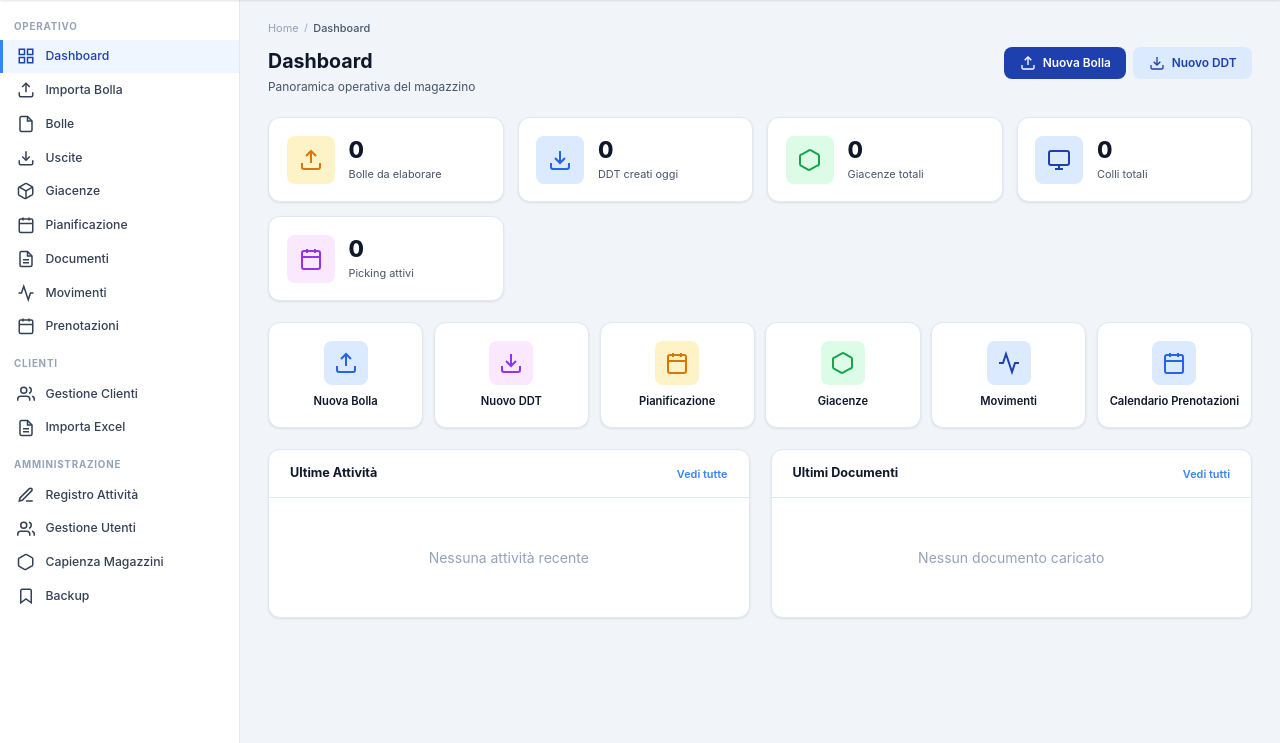
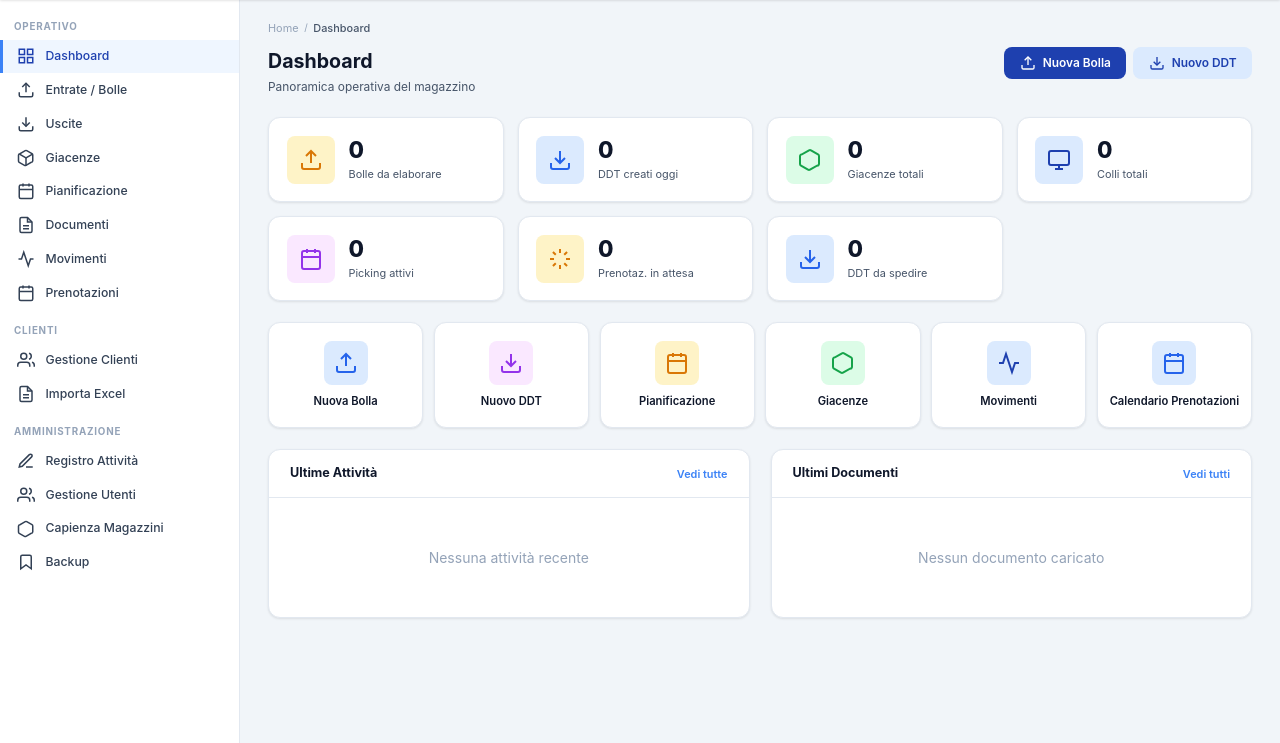
Before and after one commit to sso-spiece-girls/Logistic_hub, a Flask app: page / in a window 1280 px wide. Shown: the part 57-800 px from the top of the page. Run offline with Flask 3, Linux system fonts and the light colour scheme; a user stored in the database is signed in; some libraries are stand-ins or nearby versions.

Commit message:
Bug fix e UX: overlap capienza, API Picking, login notifiche, SW network-first, OCR cleanup e health endpoint

```diff
--- a/logistic_hub/main.py
+++ b/logistic_hub/main.py
@@ -148,6 +148,10 @@ def create_app():
     def ping():
         return "pong", 200, {"Content-Type": "text/plain"}
 
+    @app.route("/health")
+    def health():
+        return {"status": "ok"}, 200
+
     @app.after_request
     def add_cache_headers(response):
         if response.content_type and "text/" in response.content_type:
--- a/logistic_hub/routes/api.py
+++ b/logistic_hub/routes/api.py
@@ -33,7 +33,8 @@ def cambia_stato(entity, entity_id):
         return jsonify({"error": "Oggetto non trovato"}), 404
 
     obj.stato = nuovo_stato
-    obj.updated_at = db.func.now()
+    if hasattr(obj, 'updated_at'):
+        obj.updated_at = db.func.now()
     db.session.commit()
 
     return jsonify({
--- a/logistic_hub/routes/dashboard.py
+++ b/logistic_hub/routes/dashboard.py
@@ -1,7 +1,7 @@
 from datetime import datetime, timezone
 from flask import Blueprint, render_template, redirect, url_for
 from flask_login import login_required, current_user
-from models import Bolla, DDT, Giacenza, Picking, Activity, Documento, Notification, db
+from models import Bolla, DDT, Giacenza, Picking, Prenotazione, Activity, Documento, Notification, db
 from sqlalchemy import select, func
 
 dashboard = Blueprint("dashboard", __name__)
@@ -22,10 +22,12 @@ def index():
             select(func.coalesce(func.sum(Giacenza.quantita), 0)).select_from(Giacenza).scalar_subquery(),
             select(func.coalesce(func.sum(Giacenza.colli), 0)).select_from(Giacenza).scalar_subquery(),
             select(func.count()).select_from(Picking).where(Picking.stato.in_(["aperto", "in_corso"])).scalar_subquery(),
+            select(func.count()).select_from(DDT).where(DDT.stato == "pronto").scalar_subquery(),
+            select(func.count()).select_from(Prenotazione).where(Prenotazione.stato == "in_attesa").scalar_subquery(),
         )
     ).one()
 
-    bolle_da_elaborare, ddt_oggi, giacenze_totali, colli_totali, picking_attivi = row
+    bolle_da_elaborare, ddt_oggi, giacenze_totali, colli_totali, picking_attivi, ddt_pronti, prenotazioni_in_attesa = row
 
     ultime_attivita = Activity.query.order_by(Activity.created_at.desc()).limit(10).all()
     ultimi_documenti = Documento.query.order_by(Documento.created_at.desc()).limit(5).all()
@@ -41,6 +43,8 @@ def index():
         giacenze_totali=int(giacenze_totali),
         colli_totali=int(colli_totali),
         picking_attivi=picking_attivi,
+        ddt_pronti=ddt_pronti,
+        prenotazioni_in_attesa=prenotazioni_in_attesa,
         ultime_attivita=ultime_attivita,
         ultimi_documenti=ultimi_documenti,
         notifiche_non_lette=notifiche_non_lette,
--- a/logistic_hub/routes/entrate.py
+++ b/logistic_hub/routes/entrate.py
@@ -215,11 +215,47 @@ def _pulisci_ocr_task(task_id):
 
 
 def _pulisci_vecchie_task():
+    import os as _os
+    ora = datetime.now(timezone.utc).timestamp()
     with _ocr_tasks_lock:
-        ora = datetime.now(timezone.utc).timestamp()
         da_rimuovere = [tid for tid, t in _ocr_tasks.items() if t.get("status") in ("completed", "error") and ora - t.get("ts", 0) > 3600]
         for tid in da_rimuovere:
+            # Delete associated temp PDF
+            temp_id = _ocr_tasks[tid].get("result", {}).get("_temp_id", "")
+            if temp_id and _TEMP_PDF_DIR:
+                p = _os.path.join(_TEMP_PDF_DIR, temp_id + ".pdf")
+                try:
+                    if _os.path.exists(p):
+                        _os.unlink(p)
+                except OSError:
+                    pass
             del _ocr_tasks[tid]
+
+
+def _pulisci_temp_pdf_abbandonati():
+    """Pulisce file PDF temporanei orfani (più di 2 ore) che non hanno più una task associata."""
+    import os as _os
+    if not _TEMP_PDF_DIR or not _os.path.exists(_TEMP_PDF_DIR):
+        return
+    with _ocr_tasks_lock:
+        temp_ids_in_uso = set()
+        for t in _ocr_tasks.values():
+            tid = t.get("result", {}).get("_temp_id", "")
+            if tid:
+                temp_ids_in_uso.add(tid)
+    ora = datetime.now(timezone.utc).timestamp()
+    for fname in _os.listdir(_TEMP_PDF_DIR):
+        if not fname.endswith(".pdf"):
+            continue
+        saved_id = fname[:-4]
+        if saved_id in temp_ids_in_uso:
+            continue
+        fpath = _os.path.join(_TEMP_PDF_DIR, fname)
+        try:
+            if ora - _os.path.getmtime(fpath) > 7200:  # older than 2 hours
+                _os.unlink(fpath)
+        except OSError:
+            pass
 
 
 def _get_temp_pdf_dir():
@@ -264,6 +300,10 @@ def upload_ocr():
     import uuid
     import os as _os
     from flask import current_app
+
+    # Cleanup temp PDFs abbandonati prima di caricare nuovi file
+    _pulisci_temp_pdf_abbandonati()
+
     _app = current_app._get_current_object()
     files = request.files.getlist("file_pdf") or [request.files.get("file_pdf")]
     files = [f for f in files if f and f.filename]
--- a/logistic_hub/routes/prenotazioni.py
+++ b/logistic_hub/routes/prenotazioni.py
@@ -405,7 +405,8 @@ def approva(id):
             occupati = Prenotazione.query.filter(
                 Prenotazione.magazzino == p.magazzino,
                 Prenotazione.data == p.data,
-                Prenotazione.ora_inizio == p.ora_inizio,
+                Prenotazione.ora_inizio < p.ora_fine,
+                Prenotazione.ora_fine > p.ora_inizio,
                 Prenotazione.stato.in_(["confermata", "ingresso_registrato"]),
             ).count()
             if occupati >= mag.capienza_contemporanea:
@@ -434,13 +435,16 @@ def approva(id):
             occupati = Prenotazione.query.filter(
                 Prenotazione.magazzino == form.magazzino.data,
                 Prenotazione.data == p.data,
-                Prenotazione.ora_inizio == p.ora_inizio,
+                Prenotazione.ora_inizio < p.ora_fine,
+                Prenotazione.ora_fine > p.ora_inizio,
                 Prenotazione.stato.in_(["confermata", "ingresso_registrato"]),
             ).count()
             if occupati >= mag.capienza_contemporanea:
                 flash(f"Magazzino {form.magazzino.data} già pieno in questa fascia oraria.", "error")
                 return redirect(url_for("prenotazioni.in_attesa"))
     p.stato = "confermata"
+    if form.magazzino.data:
+        p.magazzino = form.magazzino.data
     p.token_qr = _genera_token()
     p.approvato_da_id = current_user.id
     p.approvato_at = datetime.now(timezone.utc)
--- a/logistic_hub/static/css/app.css
+++ b/logistic_hub/static/css/app.css
@@ -713,6 +713,22 @@ select.form-input { appearance: auto; }
   .form-card { padding: 1.25rem; }
   .detail-list { grid-template-columns: 1fr 1fr; }
   .page-header { flex-direction: column; }
+  /* Mobile: min 44px touch targets */
+  .btn, .sidebar-item, .filter-chip, .action-card, .nav-icon-btn {
+    min-height: 44px;
+  }
+  .btn { padding: 0.6rem 1rem; }
+  .btn-sm { padding: 0.5rem 0.75rem; }
+  /* Mobile: fullscreen modals */
+  .modal-content {
+    width: 100%; max-width: 100%; max-height: 100vh; height: 100vh;
+    border-radius: 0; padding: 1rem;
+  }
+  .modal-header { padding-top: env(safe-area-inset-top); }
+  /* Mobile: table cells tighter */
+  table.table thead th, .data-table th { padding: 0.5rem 0.6rem; font-size: 0.72rem; }
+  table.table tbody td, .data-table td { padding: 0.45rem 0.6rem; font-size: 0.78rem; }
+  .actions-cell .btn { font-size: 0.7rem; padding: 0.35rem 0.5rem; }
 }
 
 @media (max-width: 480px) {
@@ -722,6 +738,10 @@ select.form-input { appearance: auto; }
   .kpi-icon { width: 36px; height: 36px; }
   .action-grid { grid-template-columns: repeat(2, 1fr); }
   .search-form .form-input { max-width: 100%; }
+  /* 480px: table horizontal scroll forced */
+  .table-container { margin: 0 -1rem; padding: 0 0.5rem; }
+  /* Sidebar toggle more prominent on small screens */
+  .sidebar-toggle { min-height: 44px; min-width: 44px; }
 }
 
 /* STATUS INLINE DROPDOWN */
--- a/logistic_hub/templates/base.html
+++ b/logistic_hub/templates/base.html
@@ -114,13 +114,9 @@
                     <svg width="18" height="18" viewBox="0 0 24 24" fill="none" stroke="currentColor" stroke-width="2"><rect x="3" y="3" width="7" height="7"/><rect x="14" y="3" width="7" height="7"/><rect x="14" y="14" width="7" height="7"/><rect x="3" y="14" width="7" height="7"/></svg>
                     Dashboard
                 </a>
-                <a href="/entrate/importa" class="sidebar-item {% if request.endpoint == 'entrate.importa' %}active{% endif %}">
+                <a href="/entrate/" class="sidebar-item {% if request.endpoint and 'entrate' in request.endpoint %}active{% endif %}">
                     <svg width="18" height="18" viewBox="0 0 24 24" fill="none" stroke="currentColor" stroke-width="2"><path d="M21 15v4a2 2 0 01-2 2H5a2 2 0 01-2-2v-4"/><polyline points="17 8 12 3 7 8"/><line x1="12" y1="3" x2="12" y2="15"/></svg>
-                    Importa Bolla
-                </a>
-                <a href="/entrate/" class="sidebar-item {% if request.endpoint and 'entrate' in request.endpoint and request.endpoint != 'entrate.importa' %}active{% endif %}">
-                    <svg width="18" height="18" viewBox="0 0 24 24" fill="none" stroke="currentColor" stroke-width="2"><path d="M14 2H6a2 2 0 00-2 2v16a2 2 0 002 2h12a2 2 0 002-2V8z"/><polyline points="14 2 14 8 20 8"/></svg>
-                    Bolle
+                    Entrate / Bolle
                 </a>
                 <a href="/uscite/" class="sidebar-item {% if request.endpoint and 'uscite' in request.endpoint %}active{% endif %}">
                     <svg width="18" height="18" viewBox="0 0 24 24" fill="none" stroke="currentColor" stroke-width="2"><path d="M21 15v4a2 2 0 01-2 2H5a2 2 0 01-2-2v-4"/><polyline points="7 10 12 15 17 10"/><line x1="12" y1="15" x2="12" y2="3"/></svg>
--- a/logistic_hub/templates/dashboard.html
+++ b/logistic_hub/templates/dashboard.html
@@ -74,6 +74,24 @@
         <div class="kpi-body">
             <div class="kpi-value">{{ picking_attivi }}</div>
             <div class="kpi-label">Picking attivi</div>
+        </div>
+    </div>
+    <div class="kpi-card kpi-warning">
+        <div class="kpi-icon">
+            <svg width="24" height="24" viewBox="0 0 24 24" fill="none" stroke="currentColor" stroke-width="2"><path d="M12 2v4M12 18v4M4.93 4.93l2.83 2.83M16.24 16.24l2.83 2.83M2 12h4M18 12h4M4.93 19.07l2.83-2.83M16.24 7.76l2.83-2.83"/></svg>
+        </div>
+        <div class="kpi-body">
+            <div class="kpi-value">{{ prenotazioni_in_attesa }}</div>
+            <div class="kpi-label">Prenotaz. in attesa</div>
+        </div>
+    </div>
+    <div class="kpi-card kpi-info">
+        <div class="kpi-icon">
+            <svg width="24" height="24" viewBox="0 0 24 24" fill="none" stroke="currentColor" stroke-width="2"><path d="M21 15v4a2 2 0 01-2 2H5a2 2 0 01-2-2v-4"/><polyline points="7 10 12 15 17 10"/><line x1="12" y1="15" x2="12" y2="3"/></svg>
+        </div>
+        <div class="kpi-body">
+            <div class="kpi-value">{{ ddt_pronti }}</div>
+            <div class="kpi-label">DDT da spedire</div>
         </div>
     </div>
 </div>
--- a/logistic_hub/templates/prenotazioni/admin_calendario.html
+++ b/logistic_hub/templates/prenotazioni/admin_calendario.html
@@ -41,6 +41,9 @@
                 {% if slot.prenotazione.magazzino %}
                 <span style="font-size:.75rem;color:var(--text-muted)">{{ slot.prenotazione.magazzino }}</span>
                 {% endif %}
+                {% if slot.prenotazione.targa %}
+                <span style="font-size:.75rem;color:var(--text-muted)">Targa: {{ slot.prenotazione.targa }}</span>
+                {% endif %}
                 {% if slot.prenotazione.tipologia_materiale %}
                 <span style="font-size:.75rem;color:var(--text-muted)">{{ slot.prenotazione.tipologia_materiale.nome }}</span>
                 {% endif %}
```
Also changed, not shown: logistic_hub/routes/auth.py (+3 -6 lines), logistic_hub/static/sw.js (+39 -11 lines).
